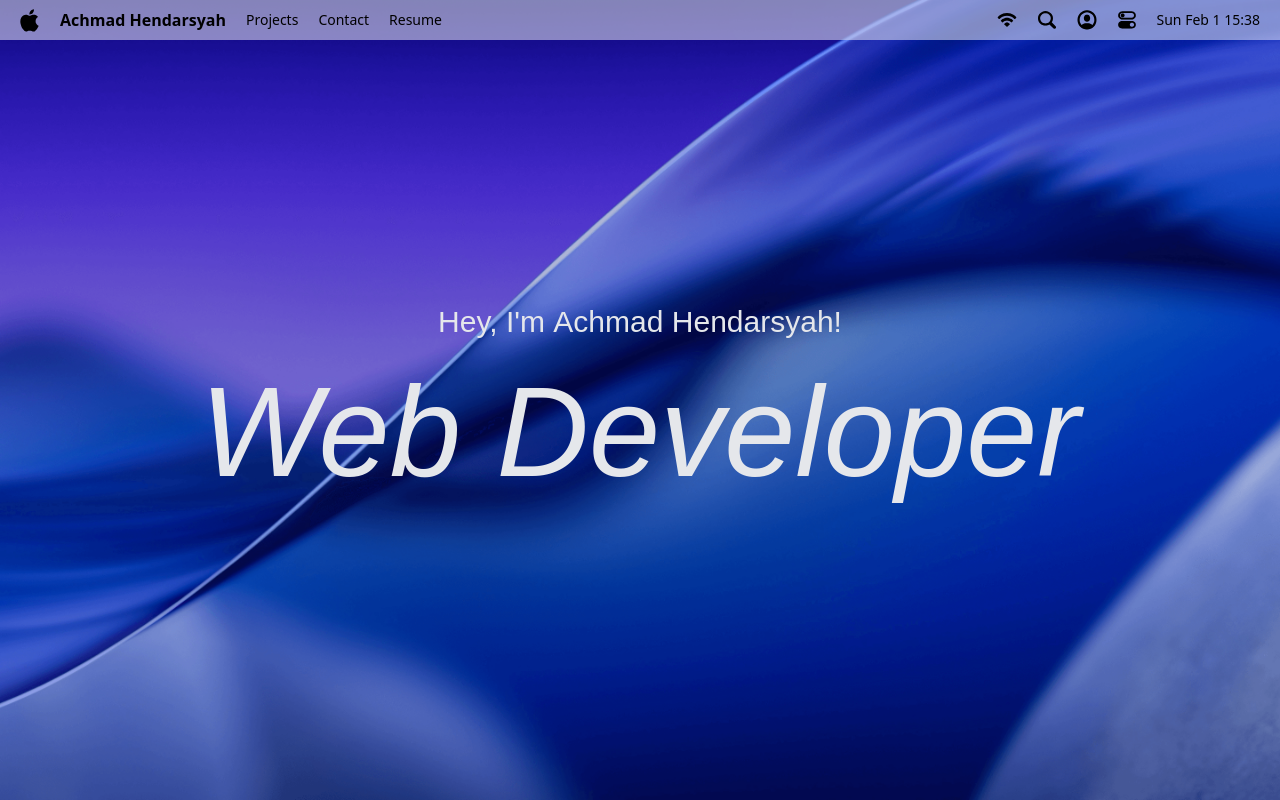
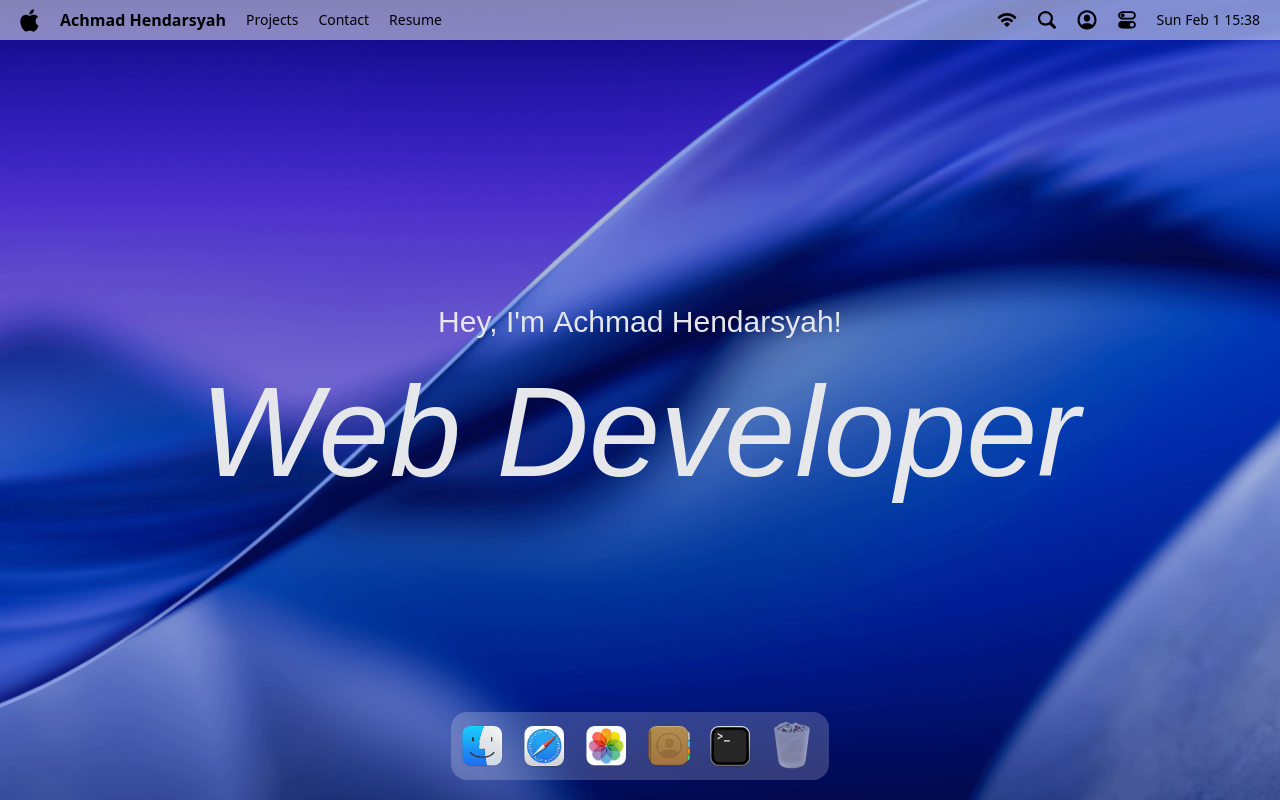
Before and after one commit to ahmdhndr/ahmdhndr-v1, a Next.js app: page / in a window 1280 px wide. Built offline with nearby package versions, Linux system fonts and the light colour scheme; a web font is replaced by a local one.

Commit message:
feat: dock element
chore: implement dock ui animation

```diff
--- a/package.json
+++ b/package.json
@@ -40,6 +40,7 @@
     "next": "16.0.1",
     "react": "^19.2.0",
     "react-dom": "^19.2.0",
+    "react-tooltip": "^5.30.0",
     "tailwind-merge": "^3.3.1",
     "tailwindcss-animate": "^1.0.7",
     "zod": "^4.1.12"
--- a/src/app/globals.css
+++ b/src/app/globals.css
@@ -84,7 +84,7 @@
     }
 
     .tooltip {
-      @apply !w-fit !rounded-md !bg-blue-200 !px-3 !py-1 !text-center !text-xs !text-blue-900 !shadow-2xl;
+      @apply w-fit! rounded-md! bg-blue-200! px-3! py-1! text-center! text-blue-900! shadow-2xl!;
     }
 
     .dock-icon {
--- a/src/app/not-found.tsx
+++ b/src/app/not-found.tsx
@@ -14,7 +14,7 @@
           Page not found
         </h2>
         <Separator className="mx-auto w-20" />
-        <p className="w-full max-w-80 text-sm tracking-normal text-balance md:text-base">
+        <p className="w-full max-w-80 text-sm tracking-normal text-balance text-gray-50 md:text-base">
           The page you are looking for is not found. It could be that you
           entered the wrong URL or the page you are looking for has changed.
         </p>
--- a/src/app/page.tsx
+++ b/src/app/page.tsx
@@ -1,10 +1,11 @@
-import { Navbar, Welcome } from "@/components";
+import { Dock, Navbar, Welcome } from "@/components";
 
 export default function Home() {
   return (
     <>
       <Navbar />
       <Welcome />
+      <Dock />
     </>
   );
 }
--- /dev/null
+++ b/src/components/dock.tsx
@@ -0,0 +1,101 @@
+"use client";
+
+import Image from "next/image";
+import { useRef } from "react";
+
+import { useGSAP } from "@gsap/react";
+import gsap from "gsap";
+import { Tooltip } from "react-tooltip";
+
+import { dockApps } from "@/constants";
+
+const Dock = () => {
+  const dockRef = useRef<HTMLDivElement | null>(null);
+
+  const toggleApp = (app: { id: string; canOpen: boolean }) => {};
+
+  useGSAP(() => {
+    const dock = dockRef.current;
+
+    if (!dock) return () => {};
+
+    const icons = dock.querySelectorAll(".dock-icon");
+
+    const animateIcons = (mouseX: number) => {
+      const { left } = dock.getBoundingClientRect();
+
+      icons.forEach((icon) => {
+        const { left: iconLeft, width } = icon.getBoundingClientRect();
+
+        const centerPositionIcon = iconLeft - left + width / 2;
+        const distance = Math.abs(mouseX - centerPositionIcon);
+        const intensity = Math.exp(-(distance ** 2.5) / 20000);
+
+        gsap.to(icon, {
+          scale: 1 + 0.25 * intensity,
+          y: -15 * intensity,
+          duration: 0.2,
+          ease: "power1.out",
+        });
+      });
+    };
+
+    const handleMouseMove = (e: MouseEvent) => {
+      const { left } = dock.getBoundingClientRect();
+
+      animateIcons(e.clientX - left);
+    };
+
+    const resetIcons = () =>
+      icons.forEach((icon) =>
+        gsap.to(icon, {
+          scale: 1,
+          y: 0,
+          duration: 0.3,
+          ease: "power1.out",
+        })
+      );
+
+    dock.addEventListener("mousemove", handleMouseMove);
+    dock.addEventListener("mouseleave", resetIcons);
+
+    return () => {
+      dock.removeEventListener("mousemove", handleMouseMove);
+      dock.removeEventListener("mouseleave", resetIcons);
+    };
+  }, []);
+
+  return (
+    <section id="dock">
+      <div ref={dockRef} className="dock-container">
+        {dockApps.map(({ id, name, icon, canOpen }) => (
+          <div key={id ?? name} className="relative flex justify-center">
+            <button
+              type="button"
+              className="dock-icon"
+              aria-label={name}
+              data-tooltip-id="dock-tooltip"
+              data-tooltip-content={name}
+              data-tooltip-delay-show={150}
+              disabled={!canOpen}
+              onClick={() => toggleApp({ id, canOpen })}
+            >
+              <Image
+                width={50}
+                height={50}
+                src={`/images/${icon}`}
+                alt={name}
+                loading="lazy"
+                className={canOpen ? "" : "pointer-events-none opacity-50"}
+              />
+            </button>
+          </div>
+        ))}
+
+        <Tooltip id="dock-tooltip" place="top" className="tooltip" />
+      </div>
+    </section>
+  );
+};
+
+export default Dock;
--- a/src/components/index.ts
+++ b/src/components/index.ts
@@ -1,4 +1,5 @@
+import Dock from "./dock";
 import Navbar from "./navbar";
 import Welcome from "./welcome";
 
-export { Navbar, Welcome };
+export { Navbar, Welcome, Dock };
```
Also changed, not shown: 1 other file (tests, documents, lock files or other folders).
